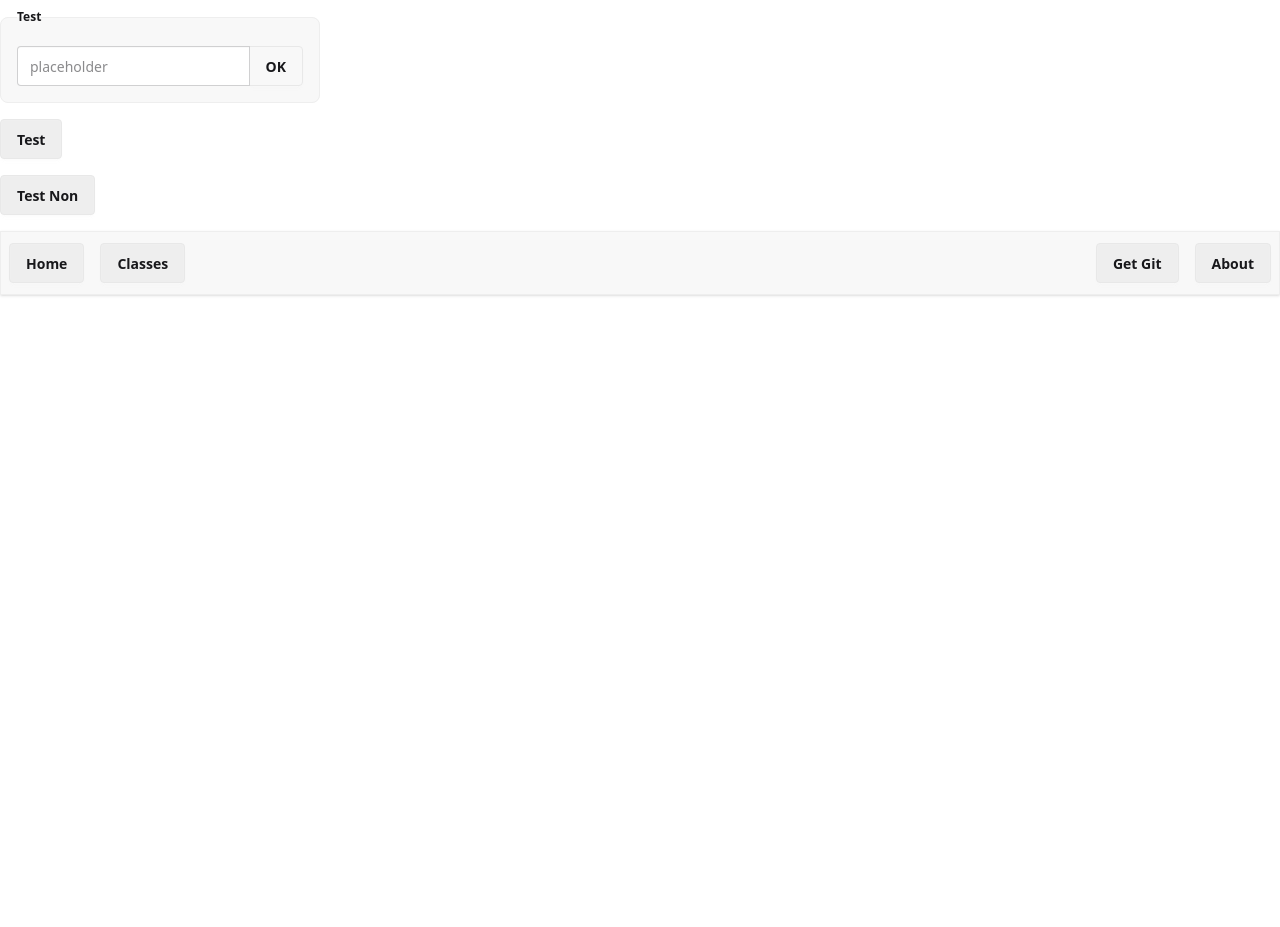
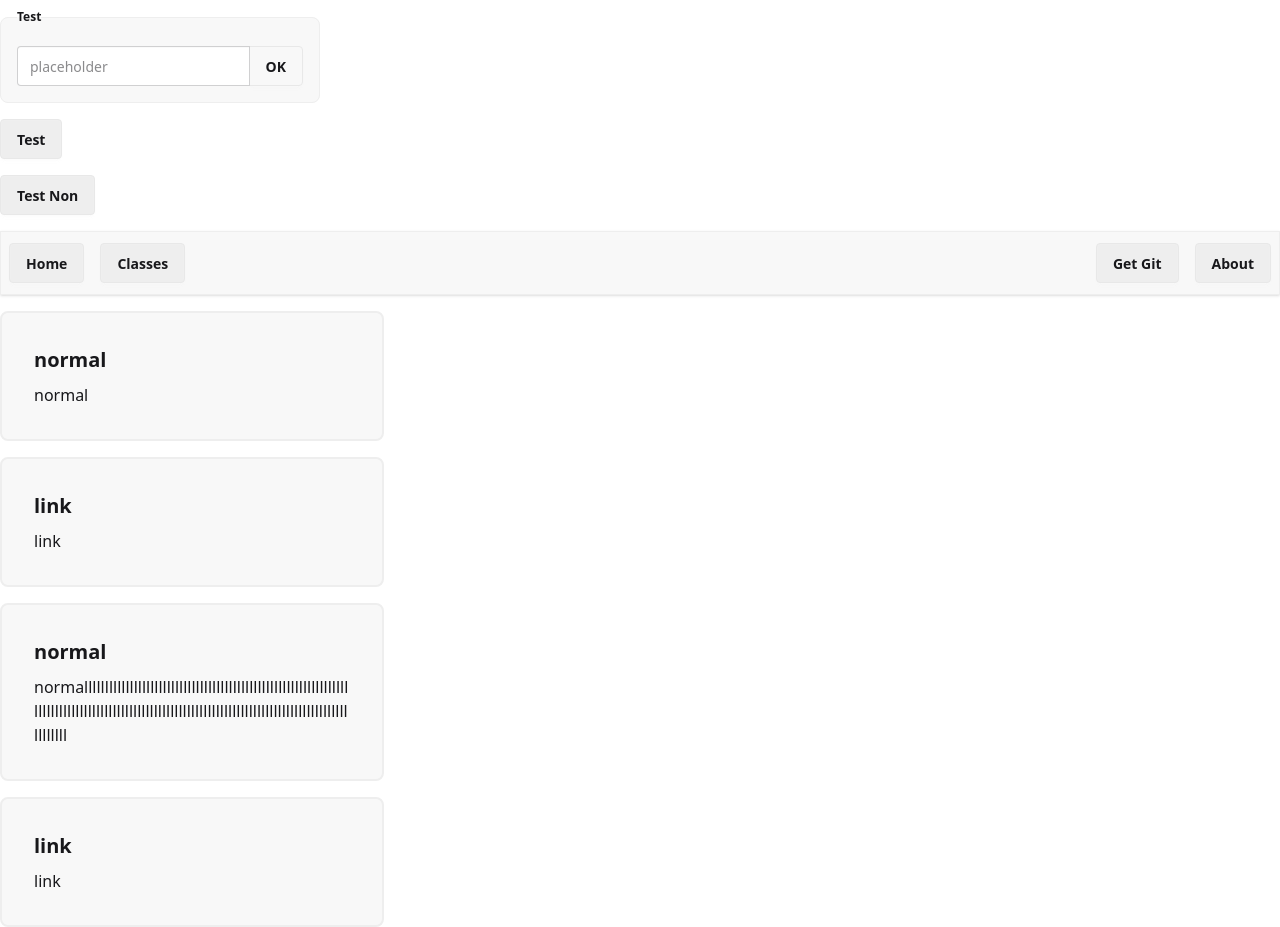
Before and after one commit to 46768/bd-git, a Next.js app: page /test in a window 1280 px wide. Before the commit the page ends 800 px from the top, so only its background shows below. Built offline with nearby package versions, Linux system fonts and the light colour scheme.

Commit message:
feat: add card ui component

```diff
--- a/package.json
+++ b/package.json
@@ -10,9 +10,10 @@
         "format": "prettier . --write"
     },
     "dependencies": {
+        "clsx": "^2.1.1",
+        "next": "15.4.6",
         "react": "19.1.0",
-        "react-dom": "19.1.0",
-        "next": "15.4.6"
+        "react-dom": "19.1.0"
     },
     "devDependencies": {
         "@eslint/eslintrc": "^3",
--- a/src/app/test/page.tsx
+++ b/src/app/test/page.tsx
@@ -1,5 +1,6 @@
 "use client";
 
+import Card from "@/components/ui/Card";
 import InputField from "@/components/ui/input/InputField";
 import NavBar from "@/components/ui/nav/NavBar";
 import NavLink from "@/components/ui/nav/NavLink";
@@ -19,6 +20,12 @@ export default function Test() {
 					<NavLink href="/test/non">Test Non</NavLink>
 
 					<NavBar/>
+
+					<Card title="normal" body="normal"/>
+					<Card title="link" body="link" href="/"/>
+
+					<Card title="normal" body="normallllllllllllllllllllllllllllllllllllllllllllllllllllllllllllllllllllllllllllllllllllllllllllllllllllllllllllllllllllllllllllllllllllllllllllllllllll"/>
+					<Card title="link" body="link" href="/"/>
 				</div>
 			</main>
 		</div>
--- a/src/components/ui/Card.tsx
+++ b/src/components/ui/Card.tsx
@@ -1 +1,37 @@
-export default function Card() {}
+import clsx from "clsx";
+import Link from "next/link";
+
+export default function Card({
+	title,
+	body,
+
+	href,
+}: Readonly<{
+	title: string,
+	body: string,
+
+	href?: string,
+}>) {
+	const card: React.ReactNode = (
+		<div className={clsx(
+			"card card-lg bg-base-200 border-2 border-base-300 w-96",
+			{
+				"hover:border-primary hover:shadow-sm hover:bg-base-300 transition-colors": href !== undefined, // Set if href is not undefined
+			}
+		)}>
+			<div className="card-body">
+				<h1 className="card-title">{title}</h1>
+
+				<p className="wrap-break-word">{body}</p>
+			</div>
+		</div>
+	);
+
+	const linkCard: React.ReactNode = (
+		<Link href={href ?? "/"}>
+			{card}
+		</Link>
+	);
+
+	return (href ? linkCard : card);
+}
```
Also changed, not shown: 1 other file (tests, documents, lock files or other folders).
